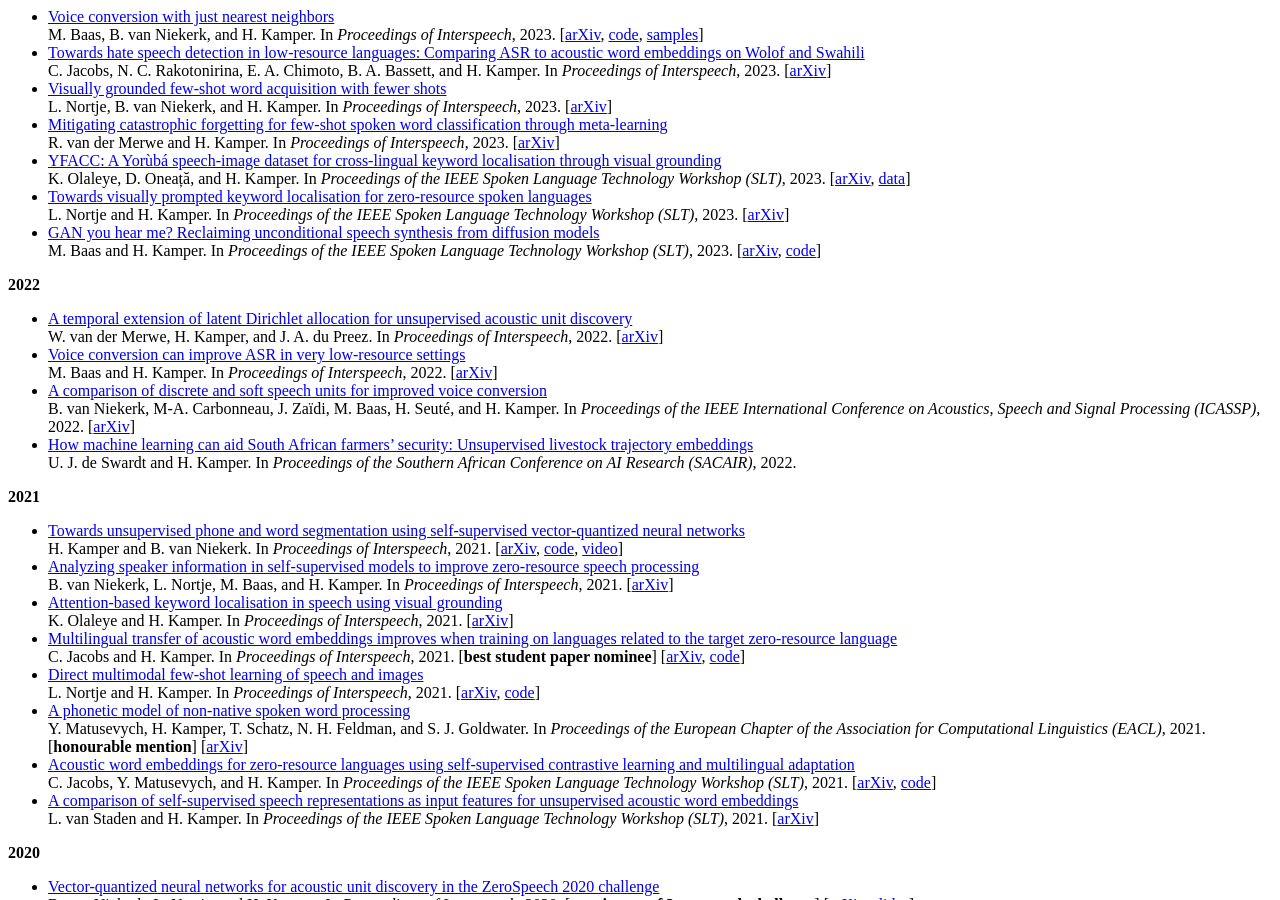
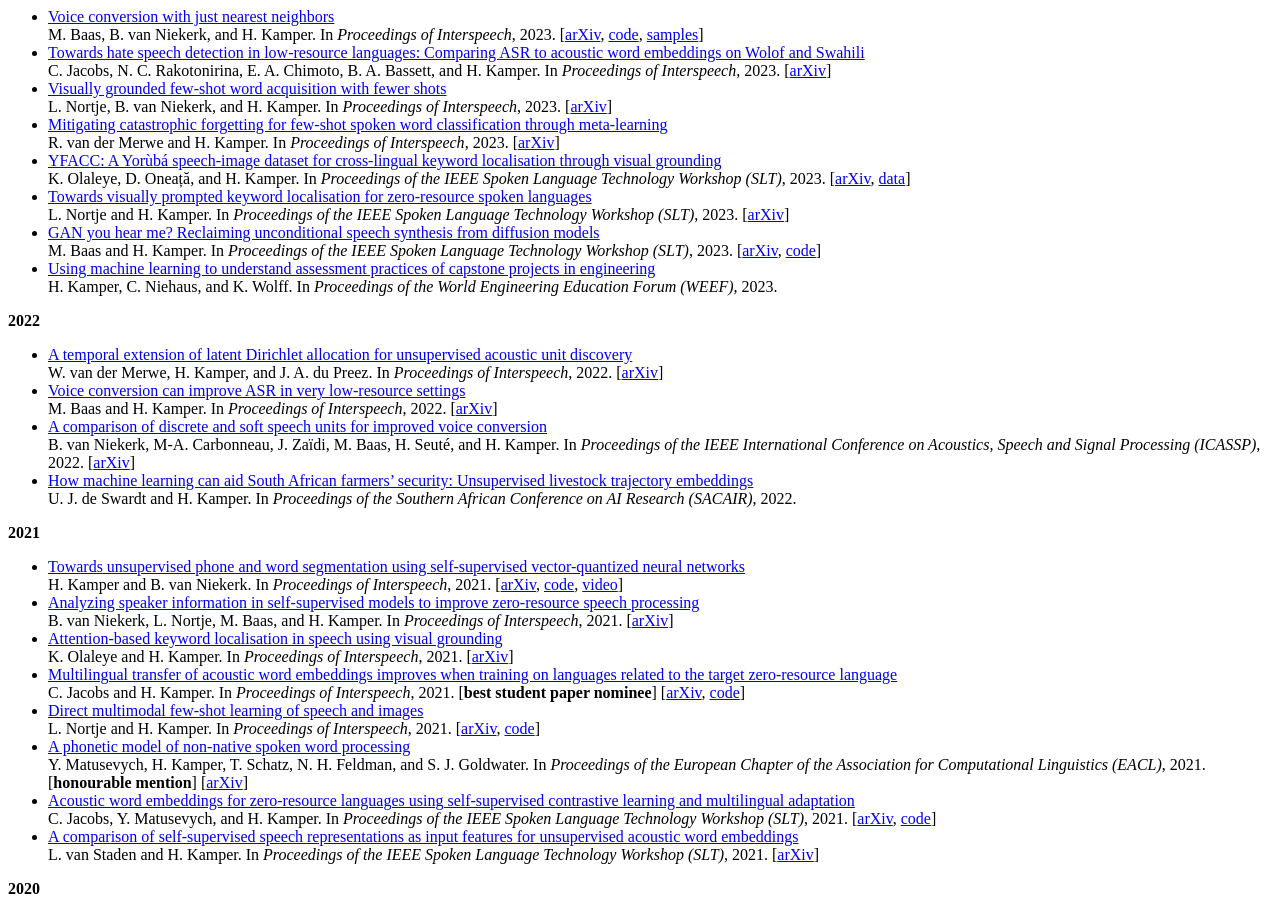
Before and after one commit to kamperh/kamperh.github.io, a Jekyll site: the page built from publications.md, in a window 1280 px wide and 900 px high, scrolled down 1323 px. Built offline with Jekyll 4.4.1, drawn with Linux system fonts in a browser that asks for light colours; a style sheet for code colours, icons or effects is not loaded.

Commit message:
Update publications.md

```diff
--- a/publications.md
+++ b/publications.md
@@ -27,7 +27,7 @@
   A. Nortje, H. A. Engelbrecht, and H. Kamper. *arXiv preprint arXiv:1912.05193*, 2019.
 
 <!-- Check all ?? in publications.py -->
-<!-- Add WEEF paper -->
+<!-- Add WEEF paper PDF -->
 
 
 ### Journal publications
@@ -120,6 +120,8 @@
 - [GAN you hear me? Reclaiming unconditional speech synthesis from diffusion models]({{site.url}}/papers/baas+kamper_slt2023.pdf)
   M. Baas and H. Kamper. In *Proceedings of the IEEE Spoken Language Technology Workshop (SLT)*, 2023.
   [[arXiv](https://arxiv.org/abs/2210.05271), [code](https://github.com/RF5/simple-asgan)]
+- [Using machine learning to understand assessment practices of capstone projects in engineering]({{site.url}}/papers/???.pdf)
+  H. Kamper, C. Niehaus, and K. Wolff. In *Proceedings of the World Engineering Education Forum (WEEF)*, 2023.
 
 **2022**
 
```
